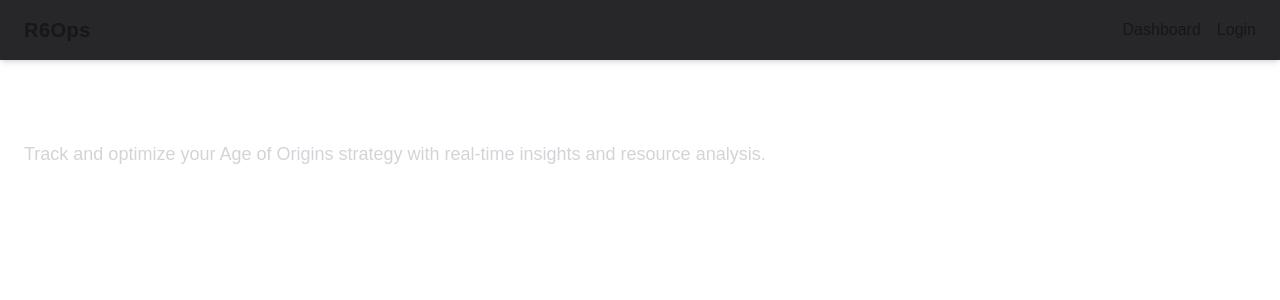
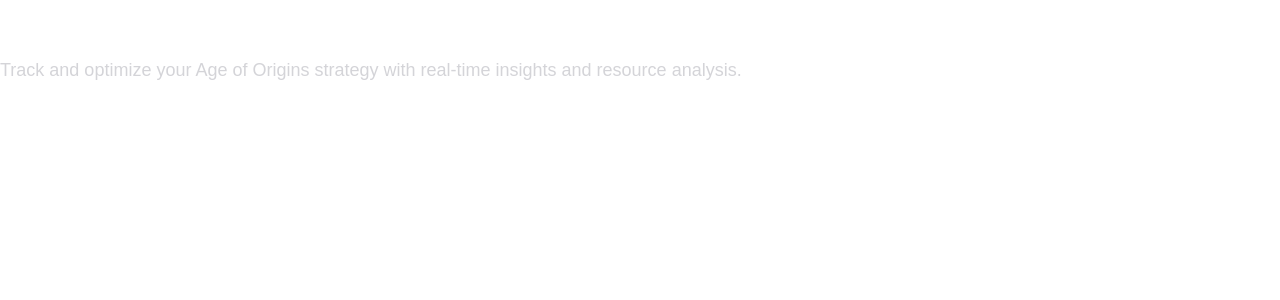
Before and after one commit to velixagency/r6ops, a Next.js app: page / in a window 1280 px wide. Shown: the top 300 px of the page. Built offline with nearby package versions, Linux system fonts and the light colour scheme.

Commit message:
Fix: Add proper App Router layout structure

```diff
--- a/app/layout.tsx
+++ b/app/layout.tsx
@@ -1,27 +1,21 @@
 // app/layout.tsx
 import "../styles/globals.css";
+import type { Metadata } from "next";
 
-export const metadata = {
-  title: 'R6Ops - Age of Origins Dashboard',
-  description: 'Track and optimize your Age of Origins gameplay with insights.',
+export const metadata: Metadata = {
+  title: "R6Ops",
+  description: "Track and analyze your Age of Origins resources",
 };
 
-export default function RootLayout({ children }: { children: React.ReactNode }) {
+export default function RootLayout({
+  children,
+}: {
+  children: React.ReactNode;
+}) {
   return (
     <html lang="en">
-      <body className="bg-zinc-900 text-white min-h-screen">
-        <header className="w-full py-4 px-6 bg-zinc-800 shadow-md">
-          <div className="max-w-7xl mx-auto flex justify-between items-center">
-            <a href="/" className="text-xl font-bold tracking-wide">
-              R6Ops
-            </a>
-            <nav className="space-x-4">
-              <a href="/" className="hover:underline">Dashboard</a>
-              <a href="/login" className="hover:underline">Login</a>
-            </nav>
-          </div>
-        </header>
-        <main className="max-w-7xl mx-auto p-6">{children}</main>
+      <body className="bg-zinc-900 text-white">
+        {children}
       </body>
     </html>
   );
```
